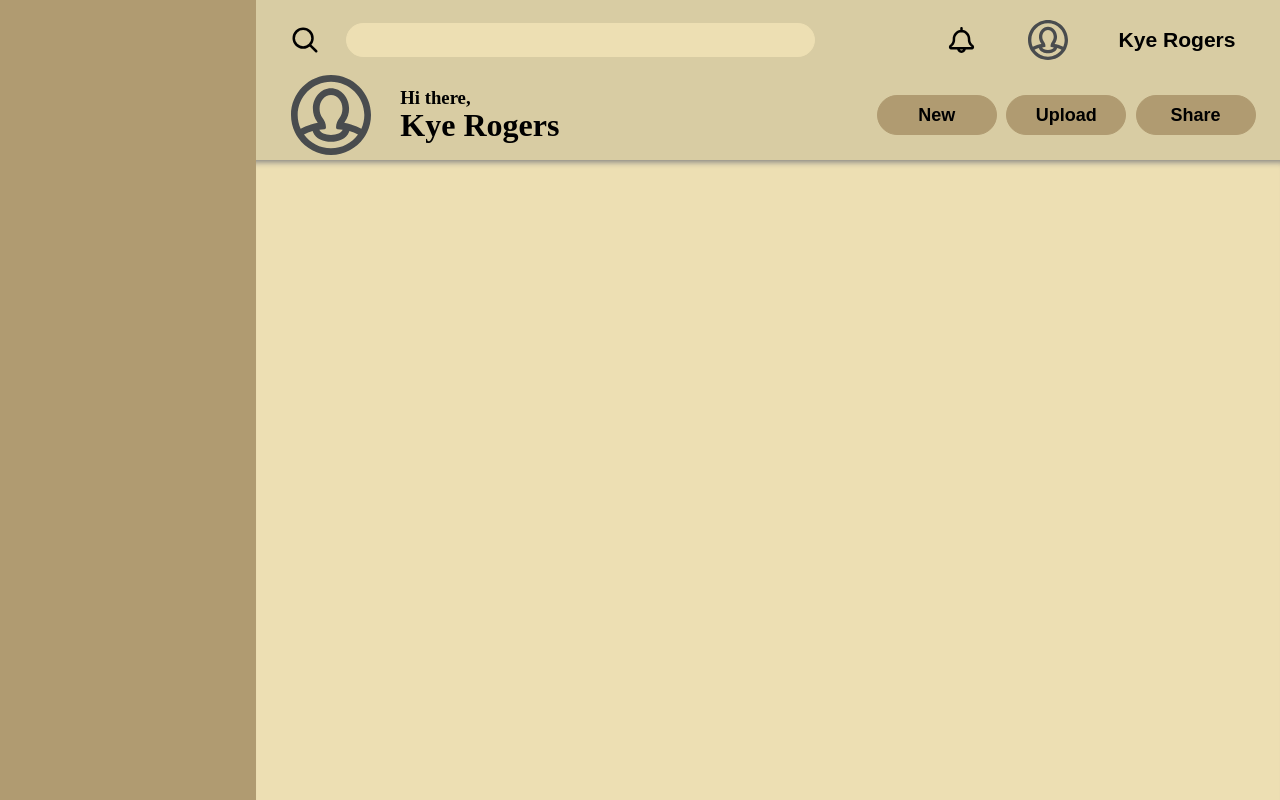
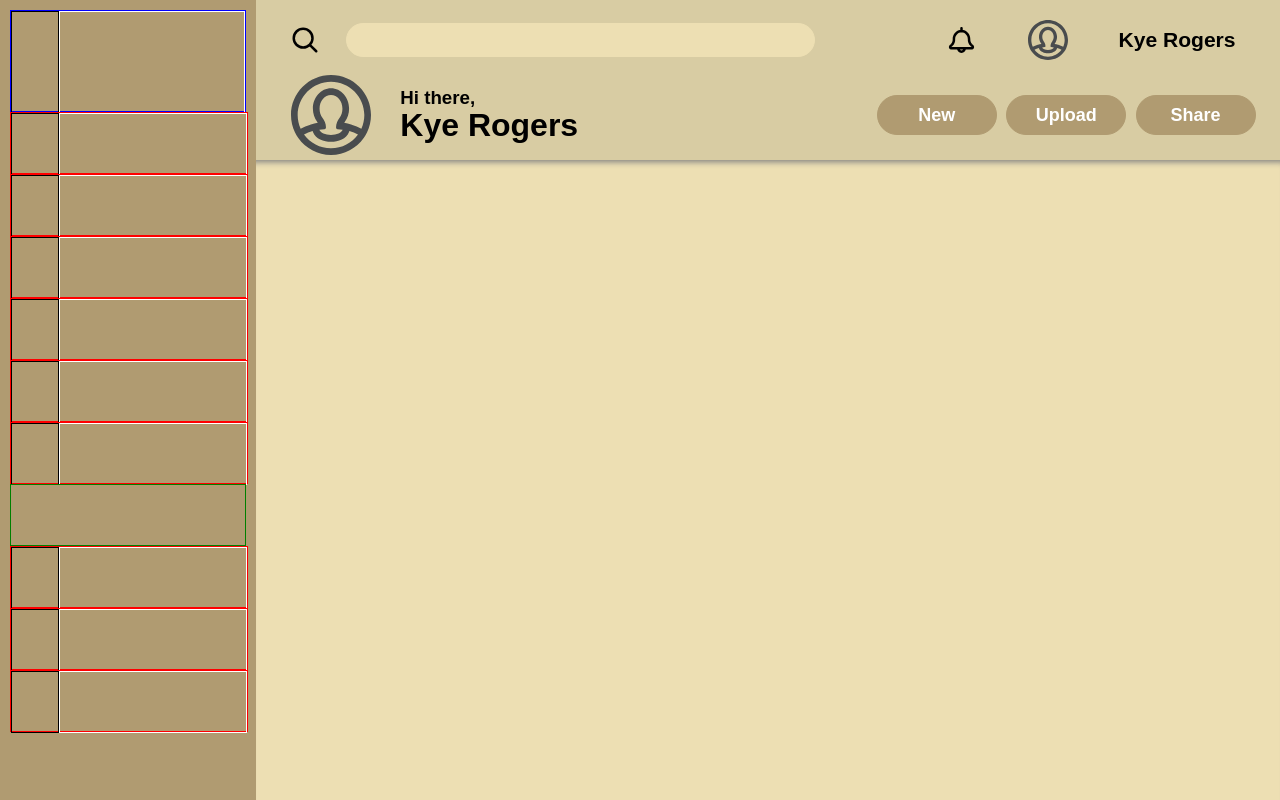
Before and after one commit to Kyebrandonrogers/dashboard, a plain HTML site: page index.html in a window 1280 px wide. Drawn offline with Linux system fonts and the light colour scheme.

Commit message:
sidebar layout

```diff
--- a/index.html
+++ b/index.html
@@ -8,7 +8,49 @@
 </head>
 <body>
     <div class="page">
-        <div class="sidebar"></div>
+        <div class="sidebar">
+            <div class="dashboard-title">
+                <div class="svg"></div>
+                <div class="title"></div>
+            </div>
+            <div class="sub-title">
+                <div class="svg"></div>
+                <div class="title"></div>
+            </div>
+            <div class="sub-title">
+                <div class="svg"></div>
+                <div class="title"></div>
+            </div>
+            <div class="sub-title">
+                <div class="svg"></div>
+                <div class="title"></div>
+            </div>
+            <div class="sub-title">
+                <div class="svg"></div>
+                <div class="title"></div>
+            </div>
+            <div class="sub-title">
+                <div class="svg"></div>
+                <div class="title"></div>
+            </div>
+            <div class="sub-title">
+                <div class="svg"></div>
+                <div class="title"></div>
+            </div>
+            <div class="spacer"></div>
+            <div class="sub-title">
+                <div class="svg"></div>
+                <div class="title"></div>
+            </div>
+            <div class="sub-title">
+                <div class="svg"></div>
+                <div class="title"></div>
+            </div>
+            <div class="sub-title">
+                <div class="svg"></div>
+                <div class="title"></div>
+            </div>
+        </div>
         <div class="header">
             <div id="header-box-1">
                 <div id="box-1-item-1">
--- a/styles.css
+++ b/styles.css
@@ -2,6 +2,7 @@ body {
     padding: 0;
     margin: 0;
     box-sizing: border-box;
+    font-family: Arial, Helvetica, sans-serif;
 }
 
 .page {
@@ -15,6 +16,39 @@ body {
 .sidebar {
     grid-area: 1 / 1 / 3 / 3;
     background-color: #B09B71;
+    display: flex;
+    flex-direction: column;
+    padding: 10px;
+}
+
+.dashboard-title {
+    border: 1px solid blue;
+    flex: 0 1 100px;
+    display: flex;
+}
+
+.spacer {
+    border: 1px solid green;
+    flex: 0 1 60px;
+}
+
+.sub-title {
+    border: 1px solid red;
+    flex: 0 1 60px;
+    width: 100%;
+    display: flex;
+}
+
+.svg {
+    width: 20%;
+    border: 1px solid black;
+    height: 100%;
+}
+
+.title {
+    width: 80%;
+    height: 100%;
+    border: 1px solid white;
 }
 
 .header {
@@ -83,7 +117,6 @@ body {
     box-sizing: border-box;
     text-align: center;
     font-size: 18px;
-    font-family: Arial, Helvetica, sans-serif;
 }
 
 #box-1-item-2 {
@@ -137,6 +170,7 @@ body {
     width: 120px;
     height: 40px;
     font-weight: bold;
+    color: white;
 }
 
 .btn-1:hover {
```
